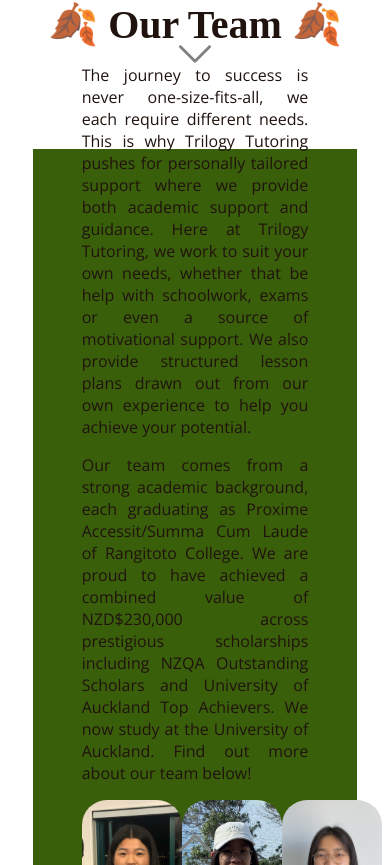
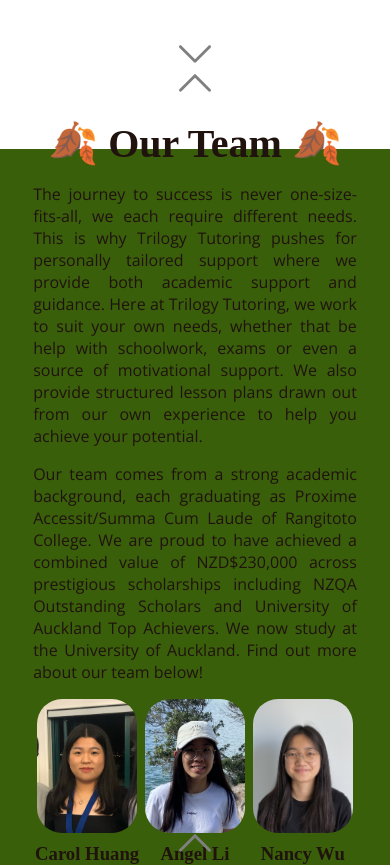
Before and after one commit to nancywu45/trilogy-tutoring, a React (Create React App) app: page / in a window 390 px wide. Shown: the part 1459-2324 px from the top of the page. Built offline with nearby package versions, Linux system fonts and the light colour scheme; a web font is replaced by a local one.

Commit message:
fixed mobile ourteam background

```diff
--- a/src/styles/ourteam.css
+++ b/src/styles/ourteam.css
@@ -84,7 +84,7 @@
     text-align: center;
   }
 
-  .ourteam {
+  .sectionContent {
     width: 83%;
   }
 }
```
